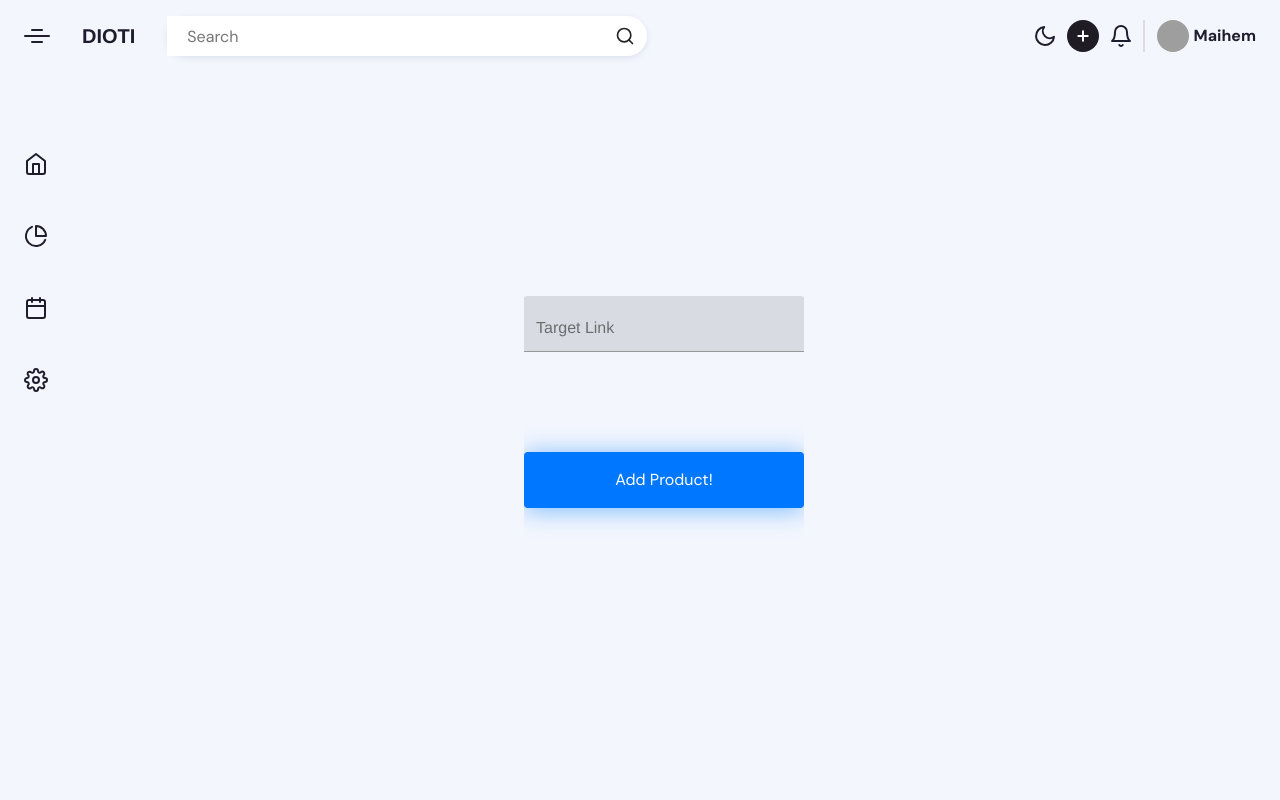
After one commit to Maiyhem/DIOTI, a Django app: page /ocp/ in a window 1280 px wide. The commit adds this page. Run offline with Django 4.2, Linux system fonts and the light colour scheme; the visitor is signed in with stand-in values (Sample User, id 1); some libraries are stand-ins or nearby versions; grey boxes are pictures that could not be loaded.

Commit message:
one click product

```diff
--- a/price_scrapper/templates/Mpage.html
+++ b/price_scrapper/templates/Mpage.html
@@ -158,7 +158,7 @@ header {
       <div class="header-left">  <a style="margin-top: -15px;"><h1>-DI0TI-</h1></a></div>
            <div class="header-right">
         <a href="#contact">Contact</a>
-        <a href="logout">LogOut</a>
+        <a href="/accounts/logout">LogOut</a>
        <a href="/dashboard/"><button class="book-button">Profile</button></a>
       </div>
     </div>
--- a/price_scrapper/templates/base.html
+++ b/price_scrapper/templates/base.html
@@ -813,8 +813,8 @@ button, a {
                 <line x1="8" y1="2" x2="8" y2="6" />
                 <line x1="3" y1="10" x2="21" y2="10" /></svg>
             </a>
-            <a href="" class="app-sidebar-link">
-              <svg class="link-icon" xmlns="http://www.w3.org/2000/svg" width="24" height="24" fill="none" stroke="currentColor" stroke-linecap="round" stroke-linejoin="round" stroke-width="2" class="feather feather-settings" viewBox="0 0 24 24">
+            <a href="/ocp" class="app-sidebar-link">
+              <svg class="link-icon" xmlns="http://www.w3.org/20/svg" width="24" height="24" fill="none" stroke="currentColor" stroke-linecap="round" stroke-linejoin="round" stroke-width="2" class="feather feather-setting" viewBox="0 0 24 24">
                 <defs />
                 <circle cx="12" cy="12" r="3" />
                 <path d="M19.4 15a1.65 1.65 0 00.33 1.82l.06.06a2 2 0 010 2.83 2 2 0 01-2.83 0l-.06-.06a1.65 1.65 0 00-1.82-.33 1.65 1.65 0 00-1 1.51V21a2 2 0 01-2 2 2 2 0 01-2-2v-.09A1.65 1.65 0 009 19.4a1.65 1.65 0 00-1.82.33l-.06.06a2 2 0 01-2.83 0 2 2 0 010-2.83l.06-.06a1.65 1.65 0 00.33-1.82 1.65 1.65 0 00-1.51-1H3a2 2 0 01-2-2 2 2 0 012-2h.09A1.65 1.65 0 004.6 9a1.65 1.65 0 00-.33-1.82l-.06-.06a2 2 0 010-2.83 2 2 0 012.83 0l.06.06a1.65 1.65 0 001.82.33H9a1.65 1.65 0 001-1.51V3a2 2 0 012-2 2 2 0 012 2v.09a1.65 1.65 0 001 1.51 1.65 1.65 0 001.82-.33l.06-.06a2 2 0 012.83 0 2 2 0 010 2.83l-.06.06a1.65 1.65 0 00-.33 1.82V9a1.65 1.65 0 001.51 1H21a2 2 0 012 2 2 2 0 01-2 2h-.09a1.65 1.65 0 00-1.51 1z" />
--- /dev/null
+++ b/price_scrapper/templates/ocp.html
@@ -0,0 +1,188 @@
+{% extends "base.html" %}
+
+
+
+{% block content %}
+<style>
+    body {
+  height: 100vh;
+  font-family: "Helvetica", "Arial", sans-serif;
+  -webkit-text-size-adjust: 100%;
+  -webkit-font-smoothing: antialiased;
+}
+
+* {
+  box-sizing: border-box;
+}
+
+.inp {
+
+  display: grid;
+  position: relative;
+  margin: auto;
+  width: 100%;
+  max-width: 280px;
+  border-radius: 3px;
+  overflow: hidden;
+}
+.inp .label {
+  position: absolute;
+  top: 20px;
+  left: 12px;
+  font-size: 16px;
+  color: rgba(0, 0, 0, 0.5);
+  font-weight: 500;
+  transform-origin: 0 0;
+  transform: translate3d(0, 0, 0);
+  transition: all 0.2s ease;
+  pointer-events: none;
+}
+.inp .focus-bg {
+  position: absolute;
+  top: 0;
+  left: 0;
+  width: 100%;
+  height: 100%;
+  background: rgba(0, 0, 0, 0.05);
+  z-index: -1;
+  transform: scaleX(0);
+  transform-origin: left;
+}
+.inp input {
+  -webkit-appearance: none;
+  -moz-appearance: none;
+       appearance: none;
+  width: 100%;
+  border: 0;
+  font-family: inherit;
+  padding: 16px 12px 0 12px;
+  height: 56px;
+  font-size: 16px;
+  font-weight: 400;
+  background: rgba(0, 0, 0, 0.111);
+  box-shadow: inset 0 -1px 0 rgba(0, 0, 0, 0.3);
+  color: #000;
+  transition: all 0.15s ease;
+}
+.inp input:hover {
+  background: rgba(0, 0, 0, 0.148);
+  box-shadow: inset 0 -1px 0 rgba(0, 0, 0, 0.5);
+}
+.inp input:not(:-moz-placeholder-shown) + .label {
+  color: rgba(0, 0, 0, 0.5);
+  transform: translate3d(0, -12px, 0) scale(0.75);
+}
+.inp input:not(:-ms-input-placeholder) + .label {
+  color: rgba(0, 0, 0, 0.5);
+  transform: translate3d(0, -12px, 0) scale(0.75);
+}
+.inp input:not(:placeholder-shown) + .label {
+  color: rgba(0, 0, 0, 0.5);
+  transform: translate3d(0, -12px, 0) scale(0.75);
+}
+.inp input:focus {
+  background: rgba(0, 42, 255, 0.05);
+  outline: none;
+  box-shadow: inset 0 -2px 0 #0077FF;
+}
+.inp input:focus + .label {
+  color: #0077FF;
+  transform: translate3d(0, -12px, 0) scale(0.75);
+}
+.inp input:focus + .label + .focus-bg {
+  transform: scaleX(1);
+  transition: all 0.1s ease;
+}
+.bubbly-button {
+  font-family: "Helvetica", "Arial", sans-serif;
+  display: inline-block;
+  font-size: 1em;
+  padding: 1em 2em;
+  margin-top: 100px;
+  margin-bottom: 60px;
+  -webkit-appearance: none;
+  appearance: none;
+  background-color: #0077FF;
+  color: #fff;
+  border-radius: 4px;
+  border: none;
+  cursor: pointer;
+  position: relative;
+  transition: transform ease-in 0.1s, box-shadow ease-in 0.25s;
+  box-shadow: 0 2px 25px rgba(0, 128, 255, 0.5);
+}
+.bubbly-button:focus {
+  outline: 0;
+}
+.bubbly-button:before, .bubbly-button:after {
+  position: absolute;
+  content: "";
+  display: block;
+  width: 140%;
+  height: 100%;
+  left: -20%;
+  z-index: -1000;
+  transition: all ease-in-out 0.5s;
+  background-repeat: no-repeat;
+}
+.bubbly-button:before {
+  display: none;
+  top: -75%;
+  background-image: radial-gradient(circle, #ff0081 20%, transparent 20%), radial-gradient(circle, transparent 20%, #ff0081 20%, transparent 30%), radial-gradient(circle, #ff0081 20%, transparent 20%), radial-gradient(circle, #ff0081 20%, transparent 20%), radial-gradient(circle, transparent 10%, #ff0081 15%, transparent 20%), radial-gradient(circle, #ff0081 20%, transparent 20%), radial-gradient(circle, #ff0081 20%, transparent 20%), radial-gradient(circle, #ff0081 20%, transparent 20%), radial-gradient(circle, #ff0081 20%, transparent 20%);
+  background-size: 10% 10%, 20% 20%, 15% 15%, 20% 20%, 18% 18%, 10% 10%, 15% 15%, 10% 10%, 18% 18%;
+}
+.bubbly-button:after {
+  display: none;
+  bottom: -75%;
+  background-image: radial-gradient(circle, #ff0081 20%, transparent 20%), radial-gradient(circle, #ff0081 20%, transparent 20%), radial-gradient(circle, transparent 10%, #ff0081 15%, transparent 20%), radial-gradient(circle, #ff0081 20%, transparent 20%), radial-gradient(circle, #ff0081 20%, transparent 20%), radial-gradient(circle, #ff0081 20%, transparent 20%), radial-gradient(circle, #ff0081 20%, transparent 20%);
+  background-size: 15% 15%, 20% 20%, 18% 18%, 20% 20%, 15% 15%, 10% 10%, 20% 20%;
+}
+.bubbly-button:active {
+  transform: scale(0.9);
+  background-color: #e60074;
+  box-shadow: 0 2px 25px rgba(255, 0, 130, 0.2);
+}
+.bubbly-button.animate:before {
+  display: block;
+  animation: topBubbles ease-in-out 0.75s forwards;
+}
+.bubbly-button.animate:after {
+  display: block;
+  animation: bottomBubbles ease-in-out 0.75s forwards;
+}
+
+@keyframes topBubbles {
+  0% {
+    background-position: 5% 90%, 10% 90%, 10% 90%, 15% 90%, 25% 90%, 25% 90%, 40% 90%, 55% 90%, 70% 90%;
+  }
+  50% {
+    background-position: 0% 80%, 0% 20%, 10% 40%, 20% 0%, 30% 30%, 22% 50%, 50% 50%, 65% 20%, 90% 30%;
+  }
+  100% {
+    background-position: 0% 70%, 0% 10%, 10% 30%, 20% -10%, 30% 20%, 22% 40%, 50% 40%, 65% 10%, 90% 20%;
+    background-size: 0% 0%, 0% 0%, 0% 0%, 0% 0%, 0% 0%, 0% 0%;
+  }
+}
+@keyframes bottomBubbles {
+  0% {
+    background-position: 10% -10%, 30% 10%, 55% -10%, 70% -10%, 85% -10%, 70% -10%, 70% 0%;
+  }
+  50% {
+    background-position: 0% 80%, 20% 80%, 45% 60%, 60% 100%, 75% 70%, 95% 60%, 105% 0%;
+  }
+  100% {
+    background-position: 0% 90%, 20% 90%, 45% 70%, 60% 110%, 75% 80%, 95% 70%, 110% 10%;
+    background-size: 0% 0%, 0% 0%, 0% 0%, 0% 0%, 0% 0%, 0% 0%;
+  }
+}
+
+</style>
+<label for="inp" class="inp">
+    <input type="text" id="inp" placeholder="&nbsp;">
+    <span class="label">Target Link</span>
+    <span class="focus-bg"></span>
+
+  <button class="bubbly-button">Add Product!</button>
+  </label>
+
+{% endblock %}
--- a/price_scrapper/urls.py
+++ b/price_scrapper/urls.py
@@ -3,6 +3,8 @@ from . import views
 
 urlpatterns = [
 
+
+   path('ocp/', views.ocp, name='ocp'),
    path('logs/', views.logs, name='logs'),
    path('products/', views.products, name='products'),
    path('dashboard/', views.dashboard, name='dashboard'),
--- a/price_scrapper/views.py
+++ b/price_scrapper/views.py
@@ -24,6 +24,12 @@ def index(request):
 def products(request):
     products = Product.objects.all()
     return render(request, 'products.html', {'products': products})
+
+
+@login_required(login_url="/accounts/login/")
+def ocp(request):
+    products = Product.objects.all()
+    return render(request, 'ocp.html', {'ocp': products})
 
 
 @login_required(login_url="/accounts/login/")
```
Also changed, not shown: price_scrapper/templates/logs.html (+2 -14 lines).
